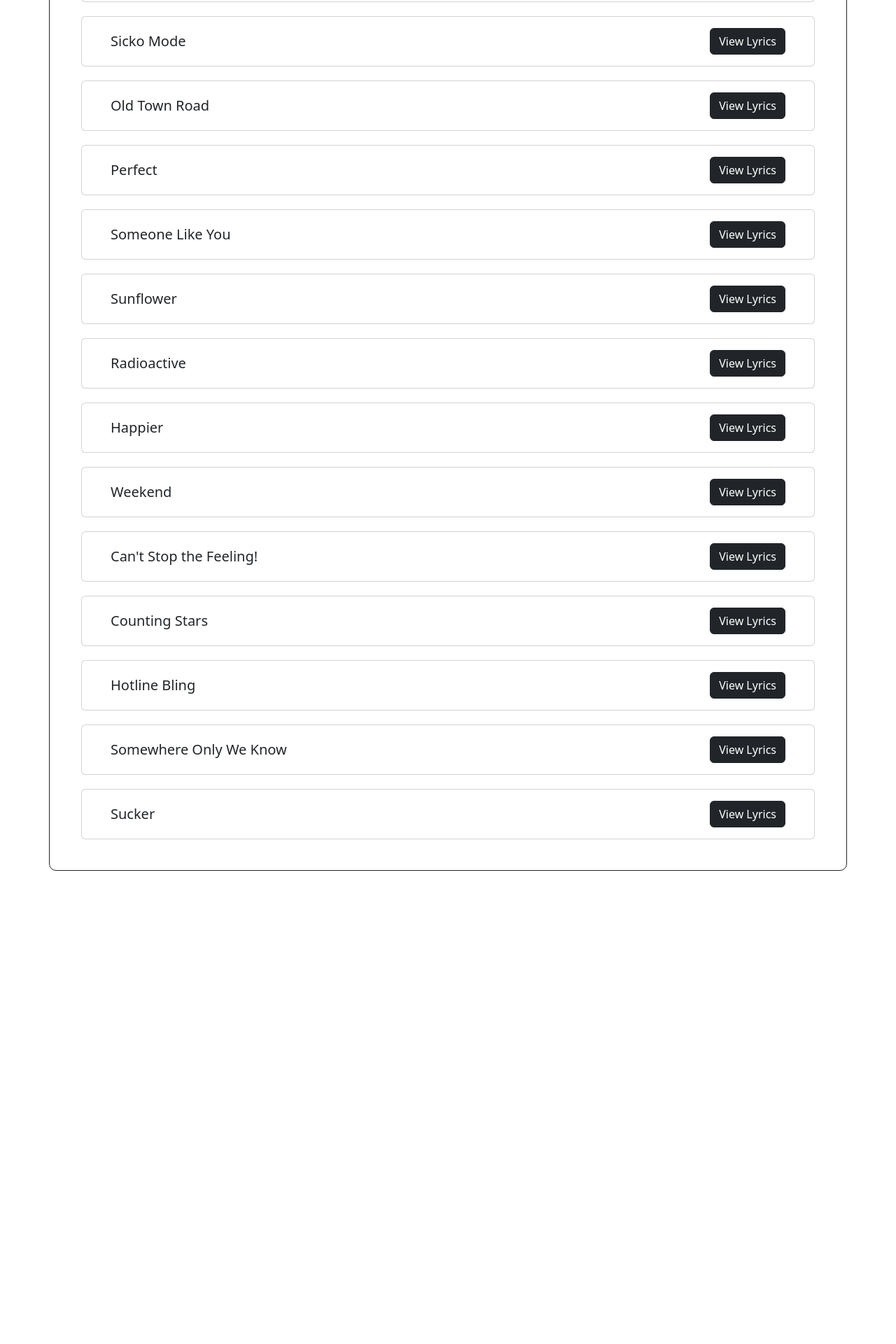
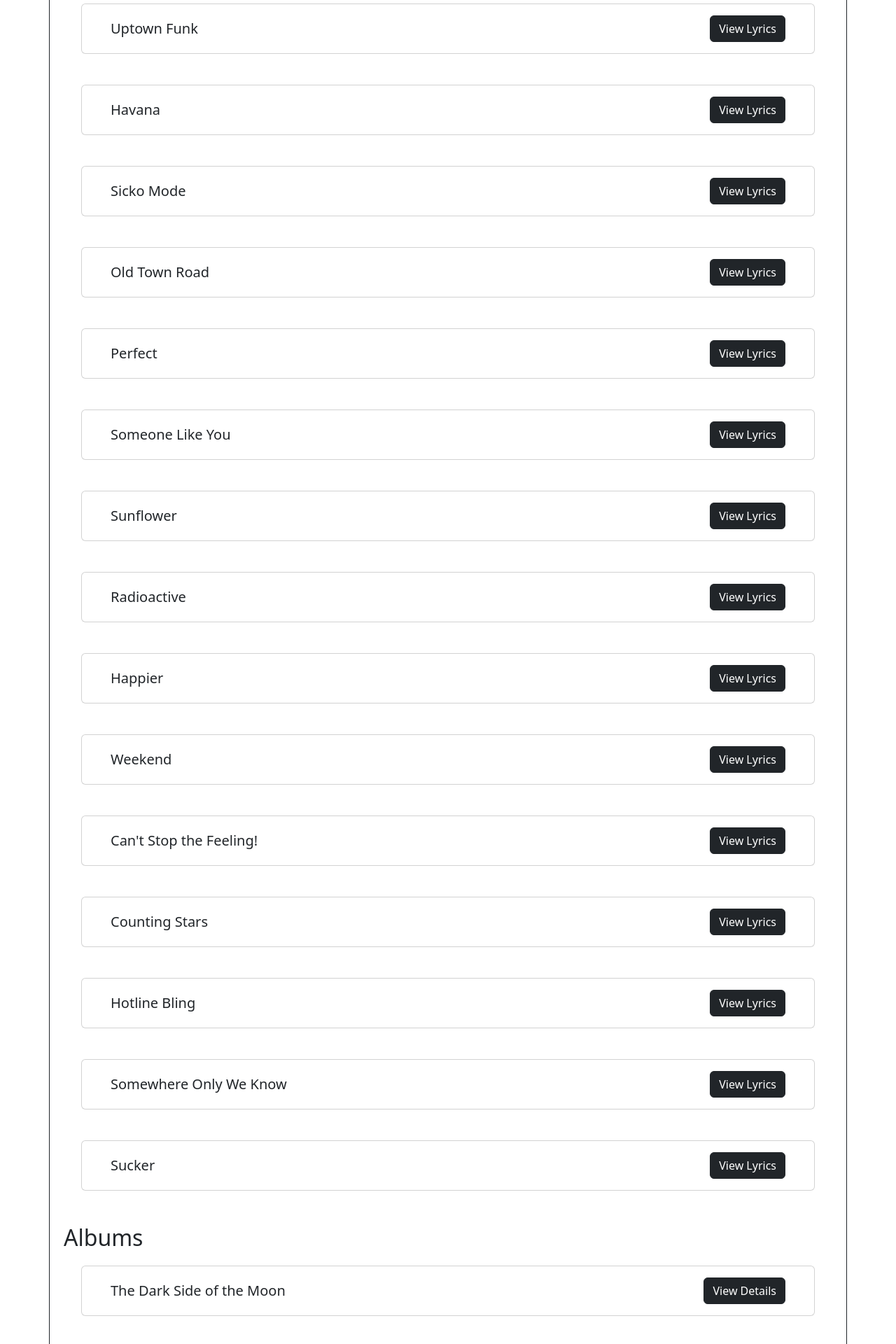
Before and after one commit to adhirajpandey/Modify, a Flask app: template templates/search_results.html in a window 1280 px wide. Shown: the part 800-2720 px from the top of the page at 70% size. Before the commit the page ends 2044 px from the top, so only its background shows below. Run offline with Flask 3, Linux system fonts and the light colour scheme; the template is opened without the code that fills it: values that come from a table or form of the project are taken from there, others are empty; data comes from the database, SQL or seed files in the repository.

Commit message:
Enhnace Search Results

```diff
--- a/templates/search_results.html
+++ b/templates/search_results.html
@@ -27,7 +27,9 @@
 
 <div class="container-sm border border-dark" style="margin-bottom:10px; padding:20px; border-radius: 10px;" >
     <h1>Search Results</h1>
-    {% for song in search_results %}
+
+    <h2>Songs</h2>
+    {% for song in song_search_results %}
         <div class="card" style="margin-left: 25px; margin-right: 25px; margin-top: 20px;">
             <div class="card-body d-flex justify-content-between align-items-center" style="margin-left: 25px; margin-right: 25px;">
                 <h5 class="card-title" style="margin: 0;">{{ song.name }}</h5>
@@ -36,7 +38,38 @@
                 </div>
             </div>
         </div>
+        <br>
     {% endfor %}
+    <br>
+
+    <h2>Albums</h2>
+    {% for album in album_search_results %}
+        <div class="card" style="margin-left: 25px; margin-right: 25px; margin-top: 20px;">
+            <div class="card-body d-flex justify-content-between align-items-center" style="margin-left: 25px; margin-right: 25px;">
+                <h5 class="card-title" style="margin: 0;">{{ album.name }}</h5>
+                <div>
+                    <a href="/album-details/{{ album.id }}" class="btn btn-dark ms-3">View Details</a>
+                </div>
+            </div>
+        </div>
+        <br>
+    {% endfor %}
+    <br>
+
+    <h2>Playlists</h2>
+    {% for playlist in playlist_search_results %}
+        <div class="card" style="margin-left: 25px; margin-right: 25px; margin-top: 20px;">
+            <div class="card-body d-flex justify-content-between align-items-center" style="margin-left: 25px; margin-right: 25px;">
+                <h5 class="card-title" style="margin: 0;">{{ playlist.name }}</h5>
+                <div>
+                    <a href="/playlist-details/{{ playlist.id }}" class="btn btn-dark ms-3">View Details</a>
+                </div>
+            </div>
+        </div>
+    <br>
+    {% endfor %}
+    <br>
+
     <br>
 </div>
 
```
Also changed, not shown: application/controllers.py (+8 -2 lines).
